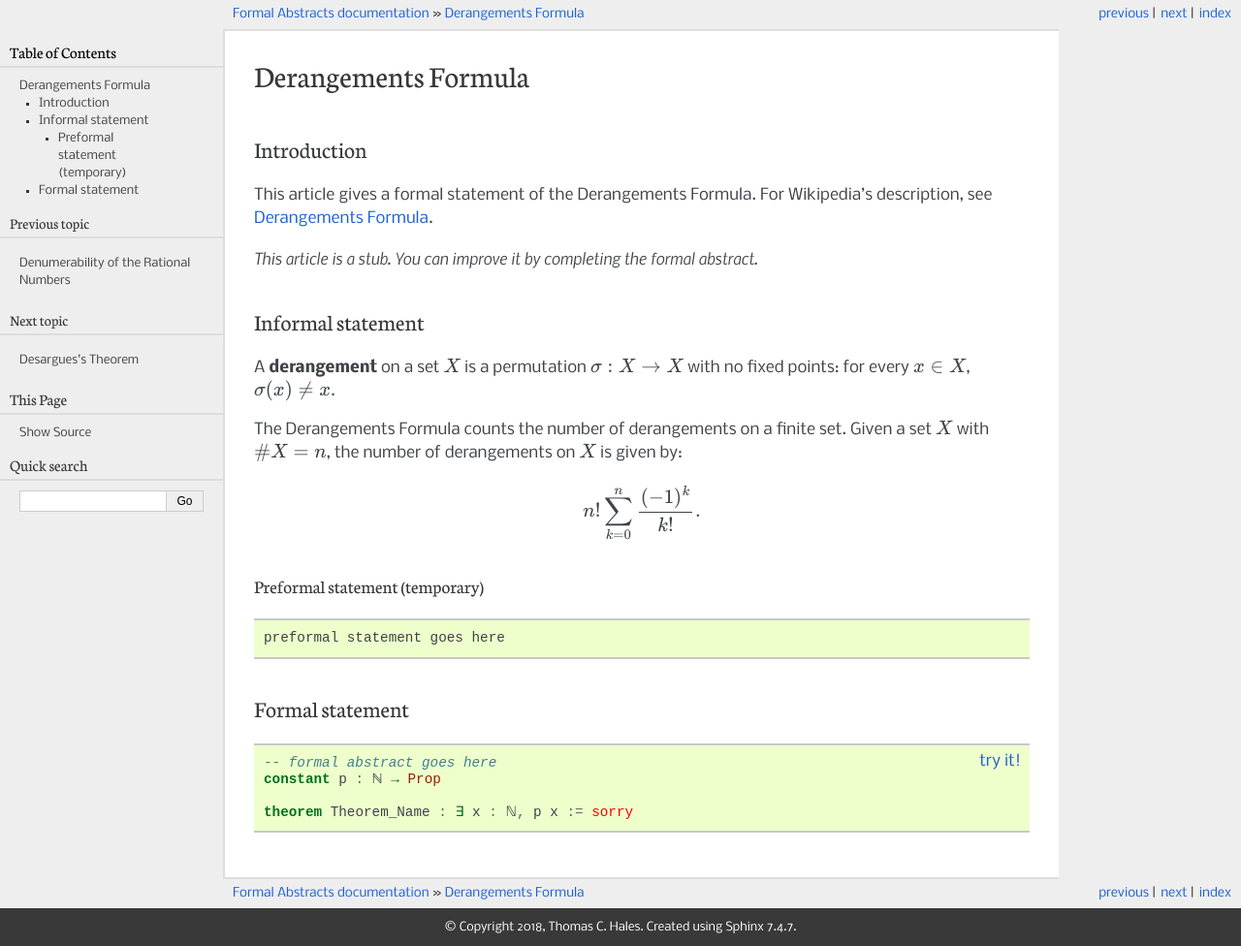
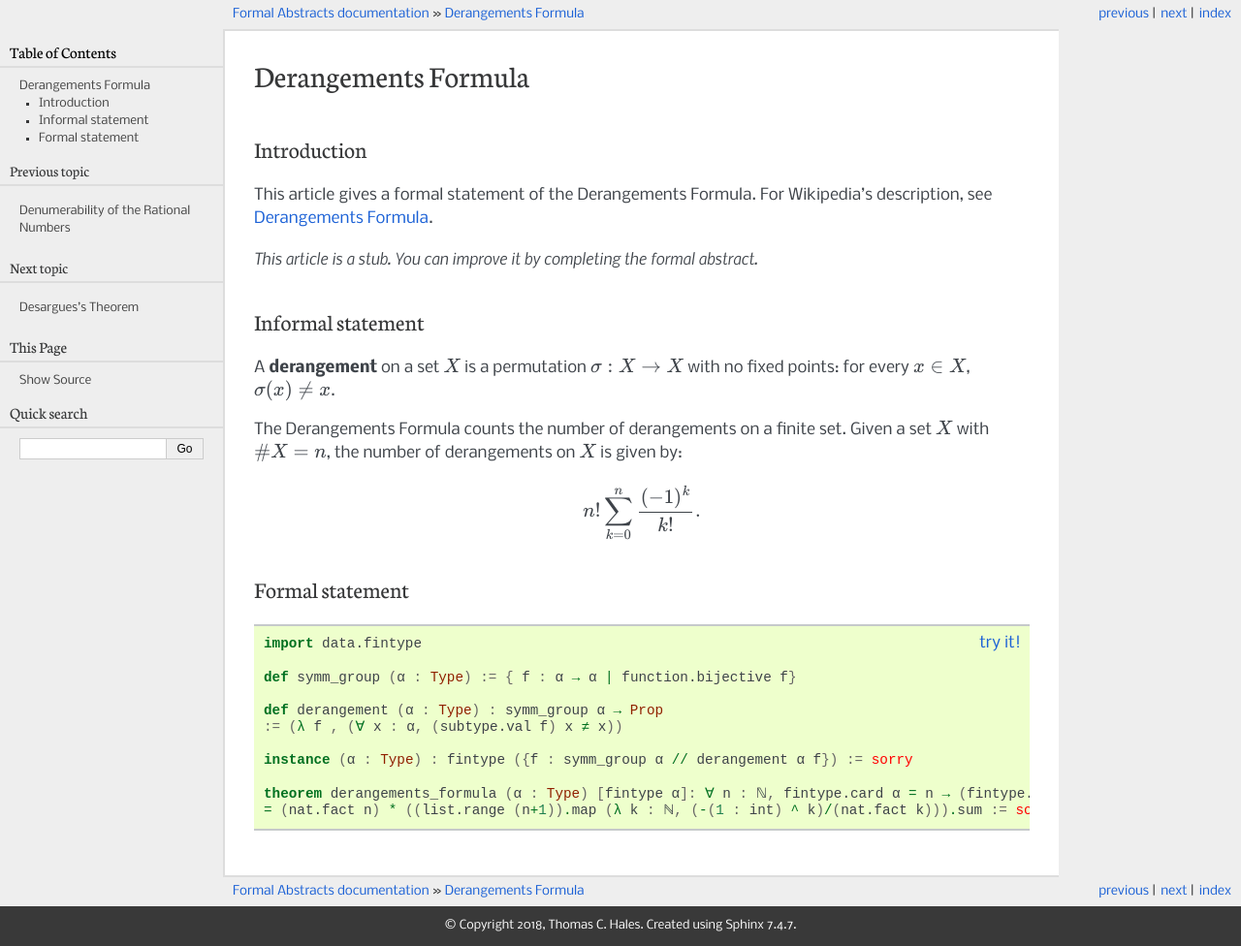
Before and after one commit to formalabstracts/formalabstracts, a Sphinx documentation site: the page built from sphinx/Theorems/Derangements_Formula.rst, in a window 1280 px wide. Shown: the whole page at 97% size. Built offline with Sphinx 7.4.7, drawn with Linux system fonts in a browser that asks for light colours.

Commit message:
Added formal abstract of Derangements Formula
Refactored fabstract of twin prime conjecture to use set.infinite and
nat.prime.

```diff
--- a/sphinx/Theorems/Derangements_Formula.rst
+++ b/sphinx/Theorems/Derangements_Formula.rst
@@ -19,21 +19,19 @@
 
        n! \sum_{k = 0}^n \dfrac{(-1)^k}{k!}.
 
-
-
-Preformal statement (temporary)
-+++++++++++++++++++++++++++++++
-
-.. code-block:: text
-
-		preformal statement goes here
-
 Formal statement
 ----------------
 
 .. code-block:: lean
 
-    -- formal abstract goes here
-    constant p : ℕ → Prop
+    import data.fintype
 
-    theorem Theorem_Name : ∃ x : ℕ, p x := sorry
+    def symm_group (α : Type) := { f : α → α | function.bijective f}
+
+    def derangement (α : Type) : symm_group α → Prop
+    := (λ f , (∀ x : α, (subtype.val f) x ≠ x))
+
+    instance (α : Type) : fintype ({f : symm_group α // derangement α f}) := sorry
+
+    theorem derangements_formula (α : Type) [fintype α]: ∀ n : ℕ, fintype.card α = n → (fintype.card {f : symm_group α // derangement α f} : int)
+    = (nat.fact n) * ((list.range (n+1)).map (λ k : ℕ, (-(1 : int) ^ k)/(nat.fact k))).sum := sorry
--- a/sphinx/Theorems/Twin_prime_conjecture.rst
+++ b/sphinx/Theorems/Twin_prime_conjecture.rst
@@ -17,4 +17,4 @@
 
 		import data.nat.prime
 
-		theorem Twin_prime_conjecture : set.infinite {p : ℕ | (nat.prime p) ∧ (nat.prime (p+2))}
+		theorem Twin_prime_conjecture : set.infinite {p : ℕ | (nat.prime p) ∧ (nat.prime (p+2))} := sorry
```
